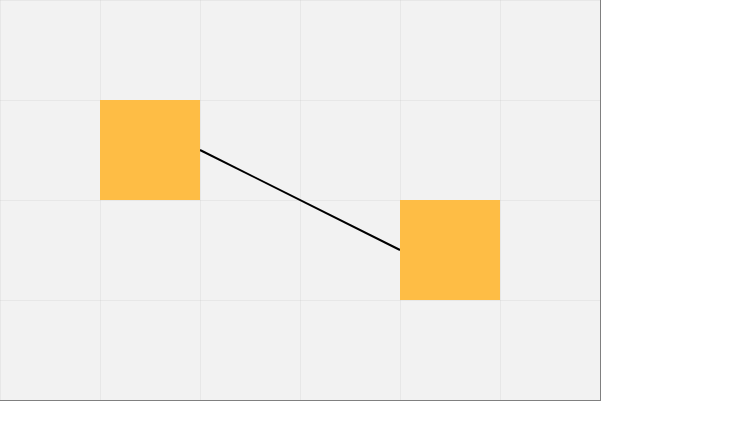
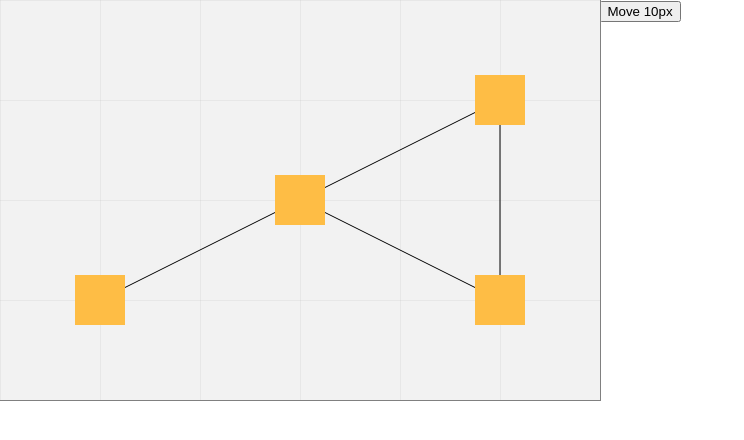
Before and after one commit to w-smesnoj/my-app, a React (Create React App) app: page / in a window 1280 px wide. Shown: the top 440 px of the page, without its empty margins (0-744 px from the left). Built offline with nearby package versions, Linux system fonts and the light colour scheme.

Commit message:
added smart-connections

```diff
--- a/src/Board/Board.css
+++ b/src/Board/Board.css
@@ -8,7 +8,7 @@
 }
 .board > div {
   position: absolute;
-  z-index: 1;
+  z-index: 2;
 }
 
 svg {
@@ -18,3 +18,6 @@ svg {
   top: 0;
   left: 0;
 }
+line {
+  /* z-index: 2; */
+}
--- a/src/Board/Board.js
+++ b/src/Board/Board.js
@@ -4,30 +4,29 @@ import { items } from './itemConfig.js';
 
 class Shape extends React.Component {
   render() {
-    const config = this.props.config;
+    const cfg = this.props.config;
     const shapeStyle = {
       background: '#febd45',
-      width: config.dim.w,
-      height: config.dim.h,
-      transform: `translate(${config.pos.x}px, ${config.pos.y}px)`,
+      width: cfg.dim.w,
+      height: cfg.dim.h,
+      transform: `translate(${cfg.pos.x}px, ${cfg.pos.y}px) translate(-50%, -50%)`,
     };
-    return <div style={shapeStyle} ref={this.props.onRef}></div>;
+    return <div style={shapeStyle}></div>;
   }
 }
 
 class Connection extends React.Component {
   render() {
-    const config = this.props.config;
-    const path = config.path;
-
+    const cfg = this.props.config;
     return (
       <line
-        onClick={this.props.onClick}
-        x1={path.from.pos.x}
-        y1={path.from.pos.y}
-        x2={path.to.pos.x}
-        y2={path.to.pos.y}
-        style={config.style}
+        x1={cfg.from.pos.x}
+        y1={cfg.from.pos.y}
+        x2={cfg.to.pos.x}
+        y2={cfg.to.pos.y}
+        style={{
+          stroke: 'black',
+        }}
       />
     );
   }
@@ -41,17 +40,30 @@ export default class Board extends React.Component {
     };
   }
 
+  moveShape() {
+    let itemArray = [...this.state.items];
+    let box2 = itemArray[1];
+    box2.pos.x = box2.pos.x + 10;
+    this.setState({
+      items: itemArray,
+    });
+  }
+
   render() {
     let shapes = [];
-    let connections = [];
+    let smartConnections = [];
 
     this.state.items.forEach((item) => {
       switch (item.type) {
         case 'shape':
-          shapes.push(<Shape config={item} key={item.ID} />);
+          shapes.push(<Shape config={item} key={item.id} />);
           break;
-        case 'connection':
-          connections.push(<Connection config={item} key={item.ID} />);
+        case 'smart-connection':
+          const from = this.state.items.find((i) => i.id === item.from.id);
+          const to = this.state.items.find((i) => i.id === item.to.id);
+          item.from.pos = from.pos;
+          item.to.pos = to.pos;
+          smartConnections.push(<Connection config={item} key={item.id} />);
           break;
         default:
           break;
@@ -62,8 +74,9 @@ export default class Board extends React.Component {
       <div>
         <div className='board'>
           {shapes}
-          <svg>{connections}</svg>
+          <svg>{smartConnections}</svg>
         </div>
+        <button onClick={() => this.moveShape()}>Move 10px</button>
       </div>
     );
   }
--- a/src/Board/itemConfig.js
+++ b/src/Board/itemConfig.js
@@ -1,48 +1,90 @@
 export const items = [
   {
     type: 'shape',
-    ID: 0,
+    id: 'A',
     dim: {
-      w: 100,
-      h: 100,
+      w: 50,
+      h: 50,
     },
     pos: {
       x: 100,
+      y: 300,
+    },
+  },
+  {
+    type: 'shape',
+    id: 'B',
+    dim: {
+      w: 50,
+      h: 50,
+    },
+    pos: {
+      x: 300,
+      y: 200,
+    },
+  },
+  {
+    type: 'shape',
+    id: 'C',
+    dim: {
+      w: 50,
+      h: 50,
+    },
+    pos: {
+      x: 500,
       y: 100,
     },
   },
   {
     type: 'shape',
-    ID: 1,
+    id: 'D',
     dim: {
-      w: 100,
-      h: 100,
+      w: 50,
+      h: 50,
     },
     pos: {
-      x: 400,
-      y: 200,
+      x: 500,
+      y: 300,
     },
   },
   {
-    type: 'connection',
-    ID: 2,
-    path: {
+    type: 'smart-connection',
+    ID: 'E',
     from: {
-        pos: {
-          x: 200,
-          y: 150,
+      id: 'A',
+    },
+    to: {
+      id: 'B',
     },
   },
+  {
+    type: 'smart-connection',
+    ID: 'F',
+    from: {
+      id: 'B',
+    },
     to: {
-        pos: {
-          x: 400,
-          y: 250,
+      id: 'C',
     },
   },
+  {
+    type: 'smart-connection',
+    ID: 'G',
+    from: {
+      id: 'B',
     },
-    style: {
-      stroke: 'black',
-      strokeWidth: '2',
+    to: {
+      id: 'D',
+    },
+  },
+  {
+    type: 'smart-connection',
+    ID: 'H',
+    from: {
+      id: 'D',
+    },
+    to: {
+      id: 'C',
     },
   },
 ];
```
Lines whose indentation alone changed are shown as unchanged.
